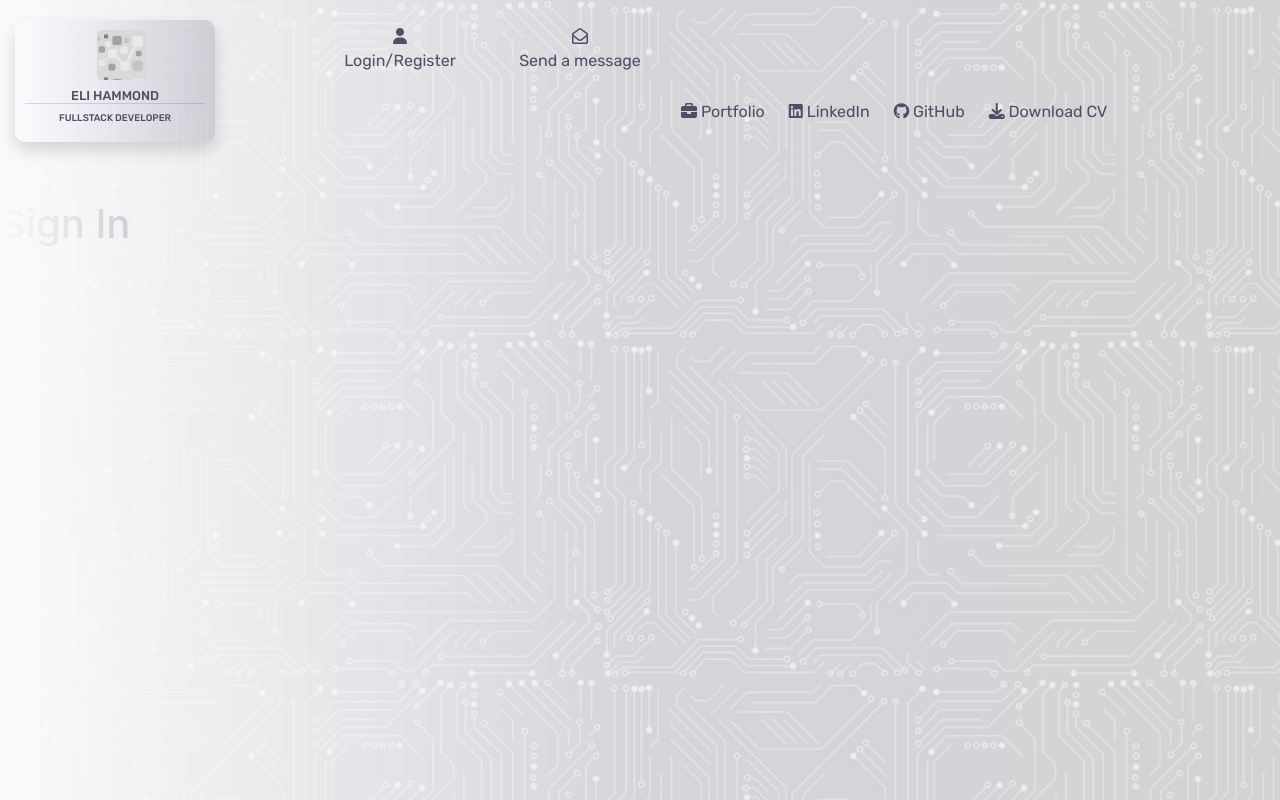
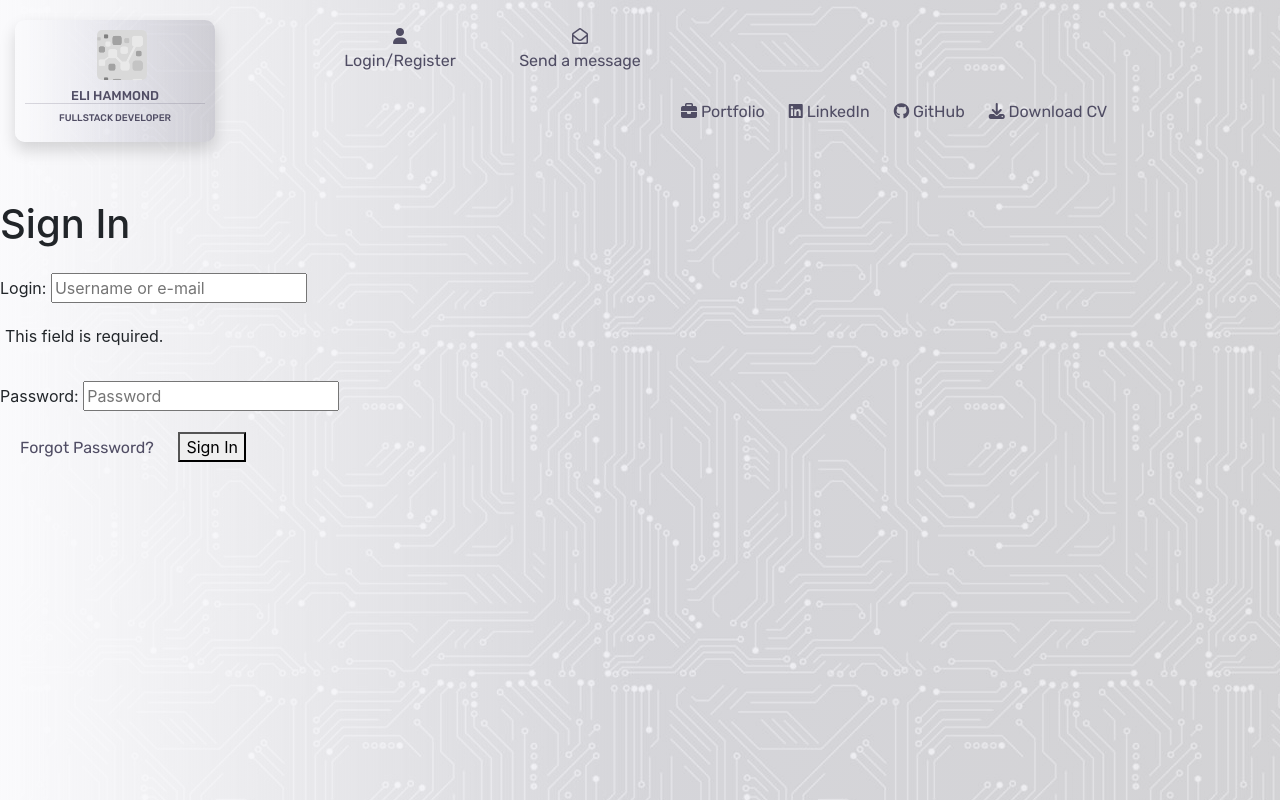
Before and after one commit to e-h-dev/e_hammond, a Django app: page /sign_in/ in a window 1280 px wide. Run offline with Django 3.2, Linux system fonts and the light colour scheme; some libraries are stand-ins or nearby versions.

Commit message:
Setup custom sign in functionality

```diff
--- a/sign_in/templates/sign_in/sign_in.html
+++ b/sign_in/templates/sign_in/sign_in.html
@@ -1,8 +1,23 @@
 {% extends "base.html" %}
 
 {% block content %}
+<div class="sign_in">
+    <h1>Sign In</h1>
 
-<h1>Sign In</h1>
+    <form class="login" method="POST" action="{% url 'account_login' %}">
+        {% csrf_token %}
+        <p>
+            <label for="id_login">Login:</label>
+            <input type="text" name="login" placeholder="Username or e-mail" autocomplete="email" required="" aria-invalid="true" id="id_login">
+        </p>
 
-
+        <ul class="errorlist"><li>This field is required.</li></ul>
+        <p>
+            <label for="id_password">Password:</label>
+            <input type="password" name="password" placeholder="Password" autocomplete="current-password" required="" aria-invalid="true" id="id_password">
+        </p>
+        <a class="button secondaryAction" href="{% url 'account_reset_password' %}">Forgot Password?</a>
+        <button class="primaryAction" type="submit">Sign In</button>
+    </form>
+</div>
 {% endblock %}
--- a/sign_in/urls.py
+++ b/sign_in/urls.py
@@ -3,4 +3,6 @@ from . import views
 
 urlpatterns = [
     path('', views.sign_in, name='sign_in'),
+    path('sign_up', views.sign_up, name='sign_up'),
+    path('sign_out', views.sign_out, name='sign_out'),
 ]
--- a/sign_in/views.py
+++ b/sign_in/views.py
@@ -3,3 +3,11 @@ from django.shortcuts import render
 
 def sign_in(request):
     return render(request, 'sign_in/sign_in.html')
+
+
+def sign_up(request):
+    return render(request, 'sign_in/sign_up.html')
+
+
+def sign_out(request):
+    return render(request, 'sign_in/sign_out.html')
--- a/static/css/base.css
+++ b/static/css/base.css
@@ -736,3 +736,11 @@ input[type="radio"]{
   background-color: red;
   font-size: 2rem;
 } */
+
+
+/* -------------------------sign in pages */
+
+.sign_in{
+  position: relative;
+  z-index: 2;
+}
--- a/templates/base.html
+++ b/templates/base.html
@@ -57,12 +57,12 @@
                                         {% endif %}
                                         {% if request.user.is_authenticated %}
                                         <div class="dropdown-content">
-                                            <a href="{% url 'account_logout' %}">Logout</a>
+                                            <a href="{% url 'sign_out' %}">Logout</a>
                                         </div>
                                         {% else %}
                                             <div class="dropdown-content">
                                                 <a href="{% url 'sign_in' %}">Login</a>
-                                                <a href="{% url 'account_signup' %}">Register</a>
+                                                <a href="{% url 'sign_up' %}">Register</a>
                                             </div>
                                         {% endif %}
                                     </div>
```
Also changed, not shown: sign_in/templates/sign_in/sign_out.html (added, +17 -0 lines), sign_in/templates/sign_in/sign_up.html (added, +56 -0 lines), db.sqlite3.
